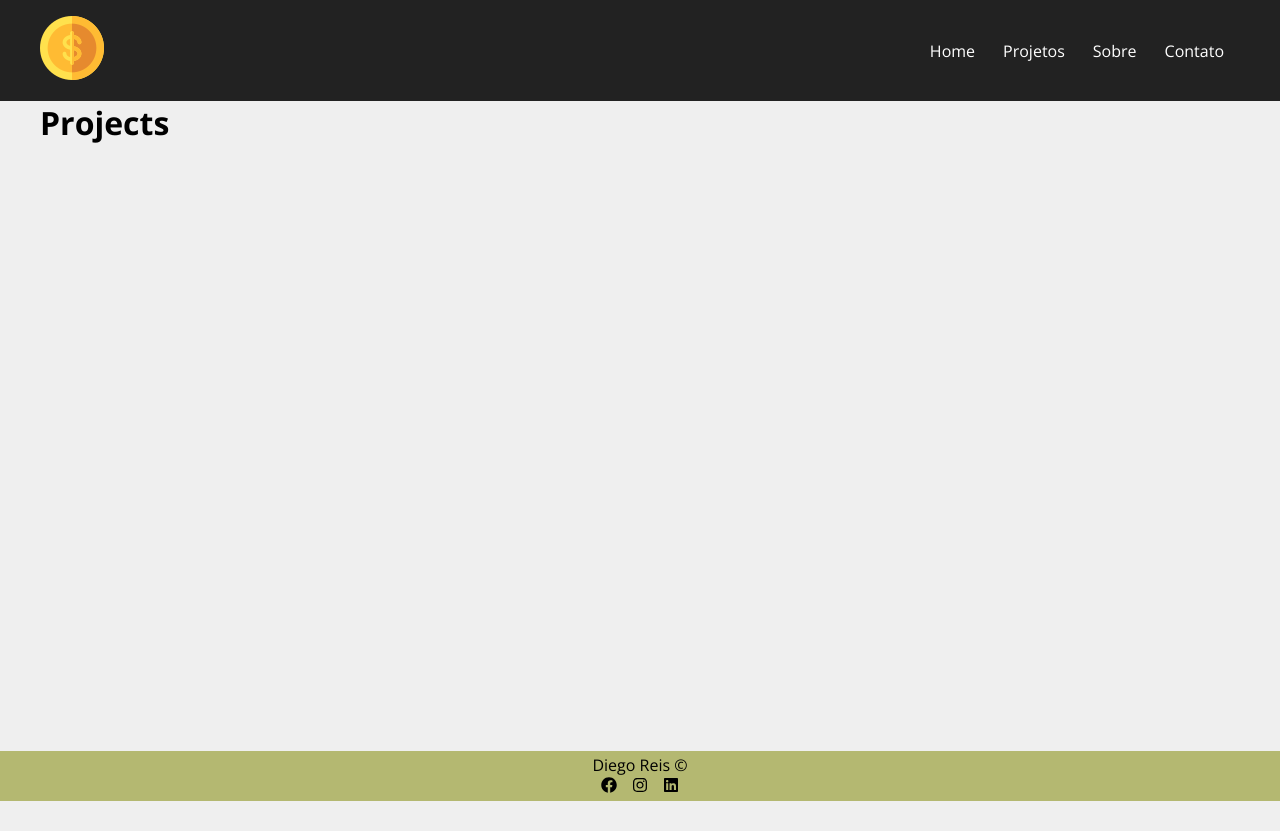
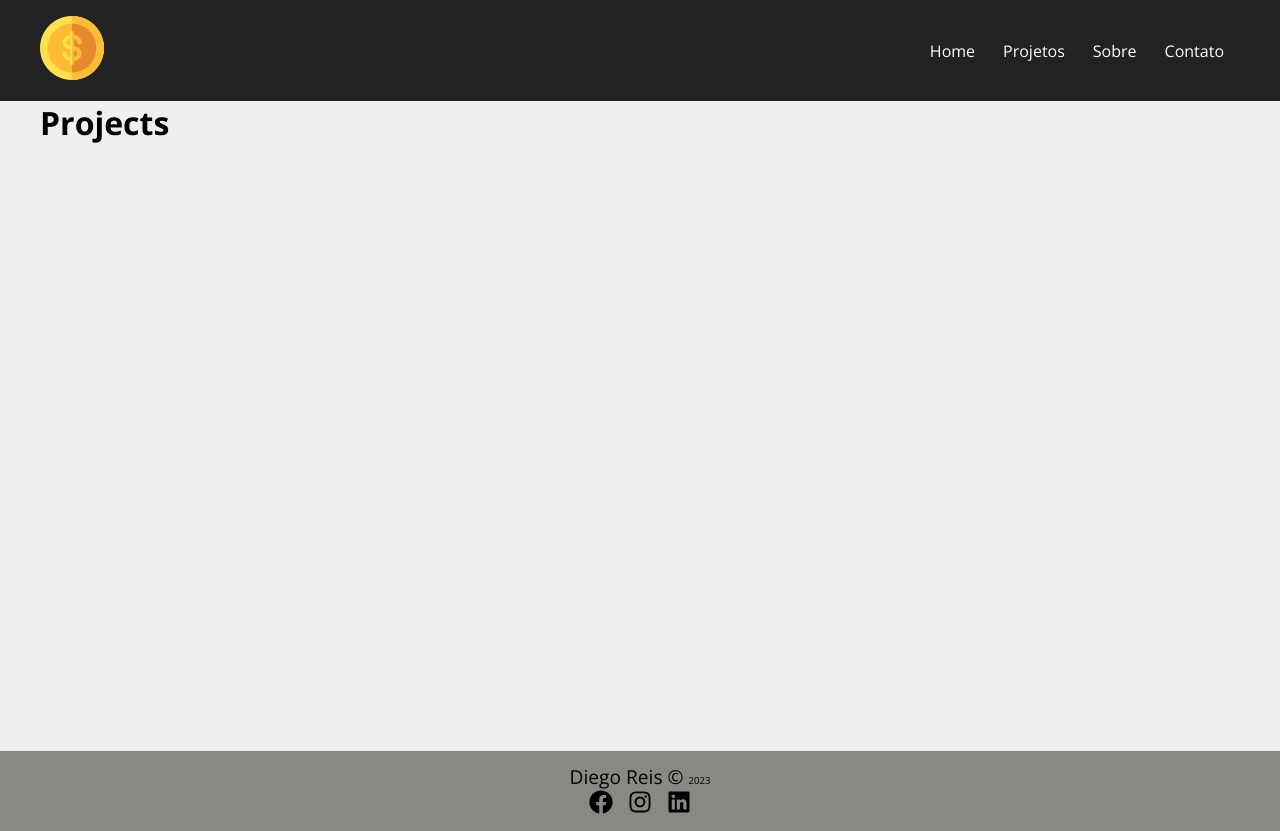
Before and after one commit to DiegoReso/Costs-React, a React (Create React App) app: page /projetos in a window 1280 px wide. Before the commit the page ends 801 px from the top, so only its background shows below. Built offline with nearby package versions, Linux system fonts and the light colour scheme.

Commit message:
create footer

```diff
--- a/src/components/layout/Footer.js
+++ b/src/components/layout/Footer.js
@@ -4,10 +4,10 @@ import {FaFacebook,FaInstagram,FaLinkedin} from 'react-icons/fa'
 function Footer(){
   return(
     <footer>
-      <p>Diego Reis &copy; </p>
-      <ul>
+      <p className={style.text}>Diego Reis &copy; <span>2023</span> </p>
+      <ul className={style.listul}>
         <li>
-        <FaFacebook/>
+          <FaFacebook/>
         </li>
         <li>
         <FaInstagram/>
--- a/src/components/layout/Footer.module.css
+++ b/src/components/layout/Footer.module.css
@@ -1,16 +1,34 @@
 footer{
-  height: 50px;
+  height: 80px;
   margin-top:50px;
   display: flex;
   align-items: center;
   justify-content: center;
-  background-color: rgba(129, 138, 5, 0.534);
+  background-color: rgba(48, 49, 36, 0.534);
   display: flex;
   flex-direction: column;
 }
 
-ul{
+.text{
+font-size: 1.2em;
+}
+
+.text span{
+  font-size: 0.5em;
+}
+
+.listul{
   display: flex;
   list-style: none;
   gap: 15px;
+  cursor: pointer;
+
 }
+
+.listul li svg{
+font-size: 1.5em;
+}
+
+.listul li:hover{
+  color: rgb(126, 111, 28);
+}
```
